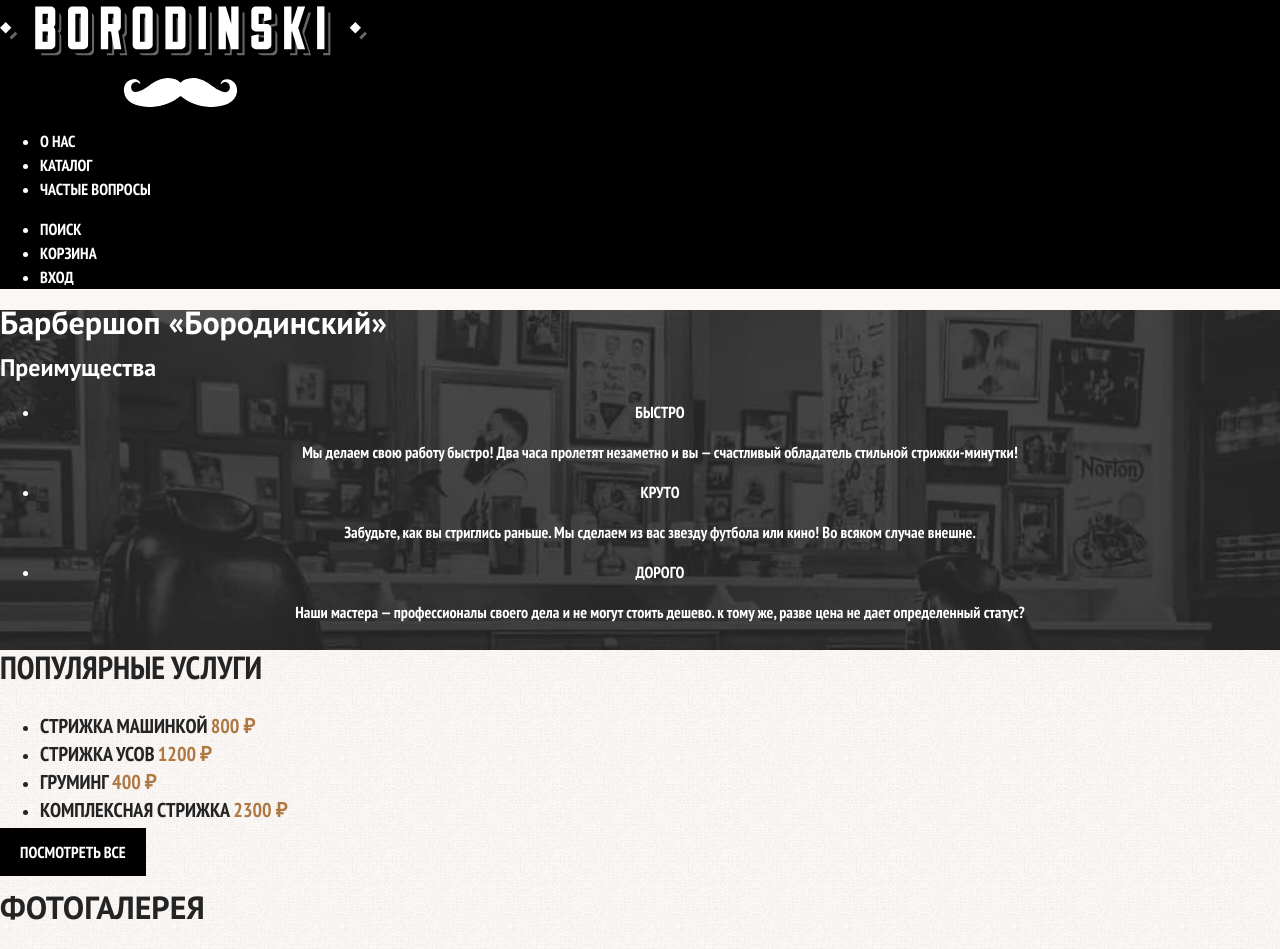
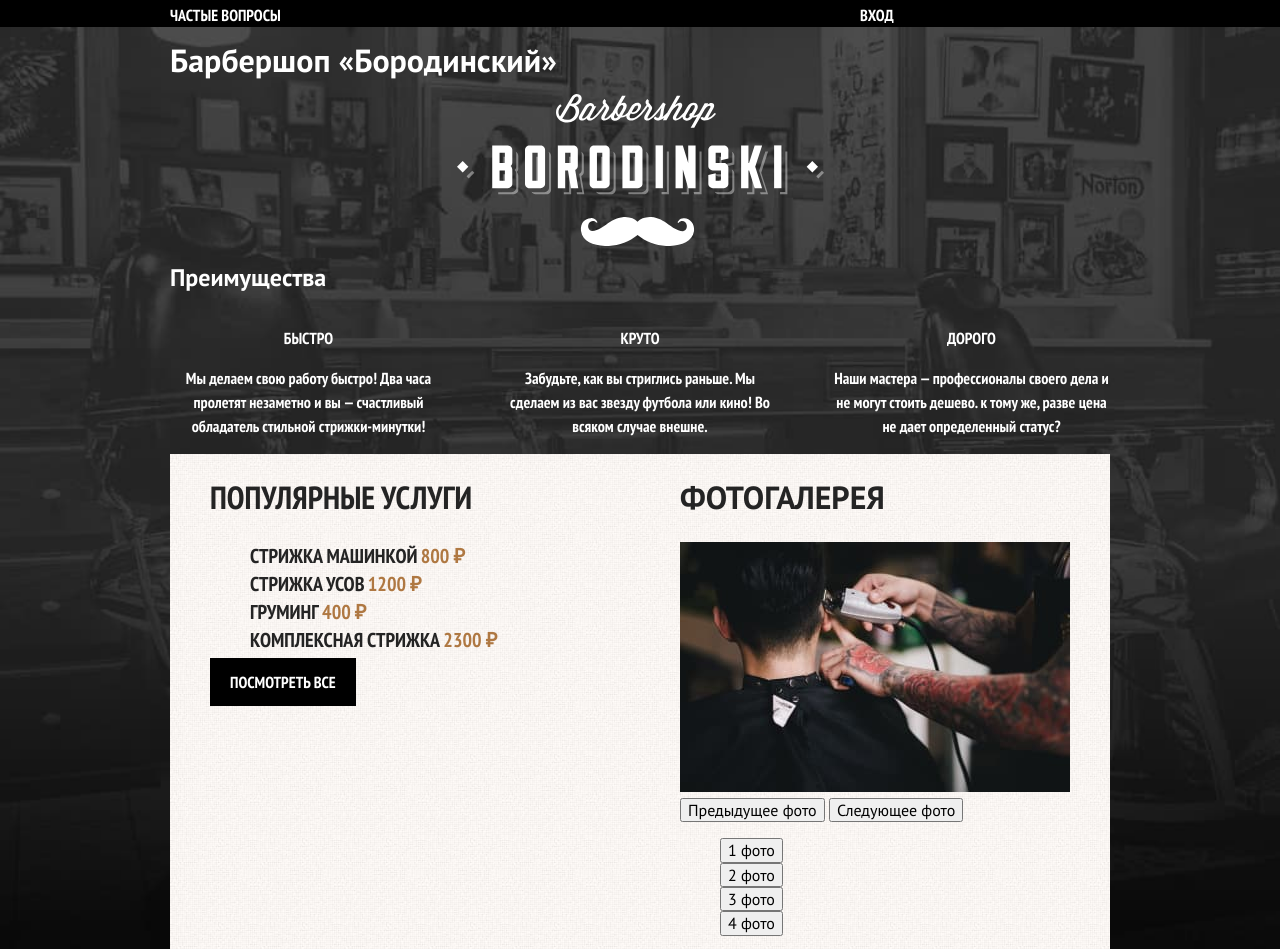
Before and after one commit to webwaffe/barbershop3, a plain HTML site: page index.html in a window 1280 px wide. Shown: the part 45-994 px from the top of the page. Drawn offline with Linux system fonts and the light colour scheme.

Commit message:
Добавляет базовую сетку главной страницы

```diff
--- a/css/style.css
+++ b/css/style.css
@@ -44,14 +44,24 @@ input[type="radio"].visually-hidden {
   box-sizing: border-box;
 }
 
+html {
+  height: 100%;
+}
+
 body {
-    font-family: "PT Sans", Arial, sans-serif;
-    font-size: 16px;
-    line-height: 24px;
-    margin: 0;
-    padding: 0;
-    color: #242424;
-    background-color: #fbf7f4;
+  margin: 0;
+  display: flex;
+  flex-direction: column;
+  min-height: 100%;
+  font-family: "PT Sans", Arial, sans-serif;
+  font-size: 16px;
+  line-height: 24px;
+  color: #242424;
+  background-color: #fbf7f4;
+}
+
+.main-container {
+  flex-grow: 1;
 }
 
 img {
@@ -88,6 +98,24 @@ img {
   background: #000000;
 }
 
+.navigation {
+  display: flex;
+  width: 940px;
+  margin: 0 auto;
+}
+
+.navigation-list {
+  width: 430px;
+  margin: 0;
+  padding: 0;
+  list-style: none;
+}
+
+.navigation-user {
+  max-width: 250px;
+  margin-left: auto;
+}
+
 .navigation-link {
   font-family: "PT Sans Narrow", Arial, sans-serif;
   color: inherit;
@@ -107,10 +135,29 @@ img {
   background-repeat: no-repeat;
 }
 
+.page-container {
+  width: 940px;
+  margin: 0 auto;
+}
+
+.logo {
+  display: block;
+  margin: 0 auto;
+}
+
 .advantages-list {
+  display: flex;
+  justify-content: space-between;
+  margin: 0;
+  padding: 0;
   font-family: "PT Sans Narrow";
   color: #ffffff;
   text-align: center;
+  list-style: none;
+}
+
+.advantages-item {
+  width: 277px;
 }
 
 .advantages-title {
@@ -127,14 +174,22 @@ img {
 }
 
 .index-columns {
+  display: flex;
+  justify-content: space-between;
+  padding: 0 40px;
   color: #242424;
   background-color: #fbf7f4;
   background-image: url("../images/index-column-pattern.jpg");
 }
 
+.services-list {
+  list-style: none;
+}
+
 .services {
-  font-family: 'PT Sans Narrow';
+  font-family: "PT Sans Narrow";
   text-transform: uppercase;
+  width: 390px;
 }
 
 .services-title {
@@ -158,12 +213,28 @@ img {
   line-height: 28px;
 }
 
+.gallery {
+  width: 390px;
+}
+
 .gallery-title {
   color: #242424;
   font-size: 32px;
   font-weight: 700;
   line-height: 35px;
   text-transform: uppercase;
+}
+
+.slider-pagination {
+  list-style: none;
+}
+
+.contacts {
+  width: 350px;
+}
+
+.contacts-schedule {
+  list-style: none;
 }
 
 .contacts-title {
@@ -204,6 +275,10 @@ img {
   font-size: 16px;
   font-weight: 700;
   line-height: 24px;
+}
+
+.appointment {
+  width: 430px;
 }
 
 .appointment-title {
@@ -323,42 +398,11 @@ img {
 }
 
 
-.footer-contacts-address {
-  color: #ffffff;
-  font-size: 14px;
-  font-weight: 700;
-  font-style: normal;
-  line-height: 19px;
+.page-footer-container {
+  display: flex;
+  width: 940px;
+  margin: 0 auto;
 }
-
-.footer-contacts-address-phone {
-  font-family: 'PT Sans Narrow';
-  color: #ffffff;
-  font-size: 20px;
-  font-weight: 700;
-  line-height: 28px;
-  text-decoration-line: underline;
-  text-transform: uppercase;
-}
-
-.footer-contacts-map-link {
-  font-family: 'PT Sans Narrow';
-  color: #ffffff;
-  font-size: 20px;
-  font-weight: 700;
-  line-height: 28px;
-  text-decoration-line: underline;
-  text-transform: uppercase;
-}
-
-
-.newsletter-form ::placeholder {
-  color: #BDBDBD;
-  font-size: 16px;
-  font-weight: 700;
-  line-height: 24px;
-}
-
 .page-footer {
   font-size: 14px;
   font-weight: 700;
@@ -389,3 +433,52 @@ img {
   line-height: 19px;
   text-decoration-line: underline;
 }
+
+.footer-contacts {
+  width: 200px;
+  margin-right: 130px;
+}
+
+.footer-contacts-address {
+  color: #ffffff;
+  font-size: 14px;
+  font-weight: 700;
+  font-style: normal;
+  line-height: 19px;
+}
+
+.footer-contacts-address-phone {
+  font-family: 'PT Sans Narrow';
+  color: #ffffff;
+  font-size: 20px;
+  font-weight: 700;
+  line-height: 28px;
+  text-decoration-line: underline;
+  text-transform: uppercase;
+}
+
+.footer-contacts-map-link {
+  font-family: 'PT Sans Narrow';
+  color: #ffffff;
+  font-size: 20px;
+  font-weight: 700;
+  line-height: 28px;
+  text-decoration-line: underline;
+  text-transform: uppercase;
+}
+
+.newsletter-form ::placeholder {
+  color: #BDBDBD;
+  font-size: 16px;
+  font-weight: 700;
+  line-height: 24px;
+}
+
+.footer-social-list {
+  list-style: none;
+}
+
+.footer-social {
+  margin-left: auto;
+  max-width: 190px;
+}
--- a/index.html
+++ b/index.html
@@ -9,9 +9,6 @@
   </head>
   <body>
     <header class="page-header">
-      <a class="navigation-logo">
-        <img class="page-header-logo" alt="Логотип барбершоп «Бородинский»" src="images/logo/logo-full-white.svg" width="367" height="152">
-      </a>
       <nav class="navigation">
         <ul class="navigation-list">
           <li class="navigation-item">
@@ -41,8 +38,10 @@
         </ul>
       </nav>
     </header>
-    <main class="main-index">
+    <main class="main-container main-index">
+      <div class="page-container">
         <h1 class="visually-hidden">Барбершоп «Бородинский»</h1>
+          <img class="logo" alt="Логотип барбершоп «Бородинский»" src="images/logo/logo-full-white.svg" width="367" height="152">
         <section class="advantages">
           <h2 class="visually-hidden">Преимущества</h2>
           <ul class="advantages-list">
@@ -156,8 +155,10 @@
             </form>
           </section>
         </div>
+      </div>
       </main>
     <footer class="page-footer">
+      <div class="page-footer-container">
         <section class="footer-contacts">
           <h2 class="visually-hidden">Контакты</h2>
           <img class="footer-contacts-logo" src="images/logo/logo-short-dark.svg" alt="Логотип Барбершоп «Бородинский»" width="187" height="24">
@@ -198,6 +199,7 @@
           </ul>
           <p class="about-text">Сделано в <a class="htmlacademy-link" href="https://htmlacademy.ru/">.html academy</a></p>
         </section>
+      </div>
     </footer>
   </body>
 </html>
```
Also changed, not shown: catalog.html (+3 -3 lines). Lines whose indentation alone changed are shown as unchanged.
